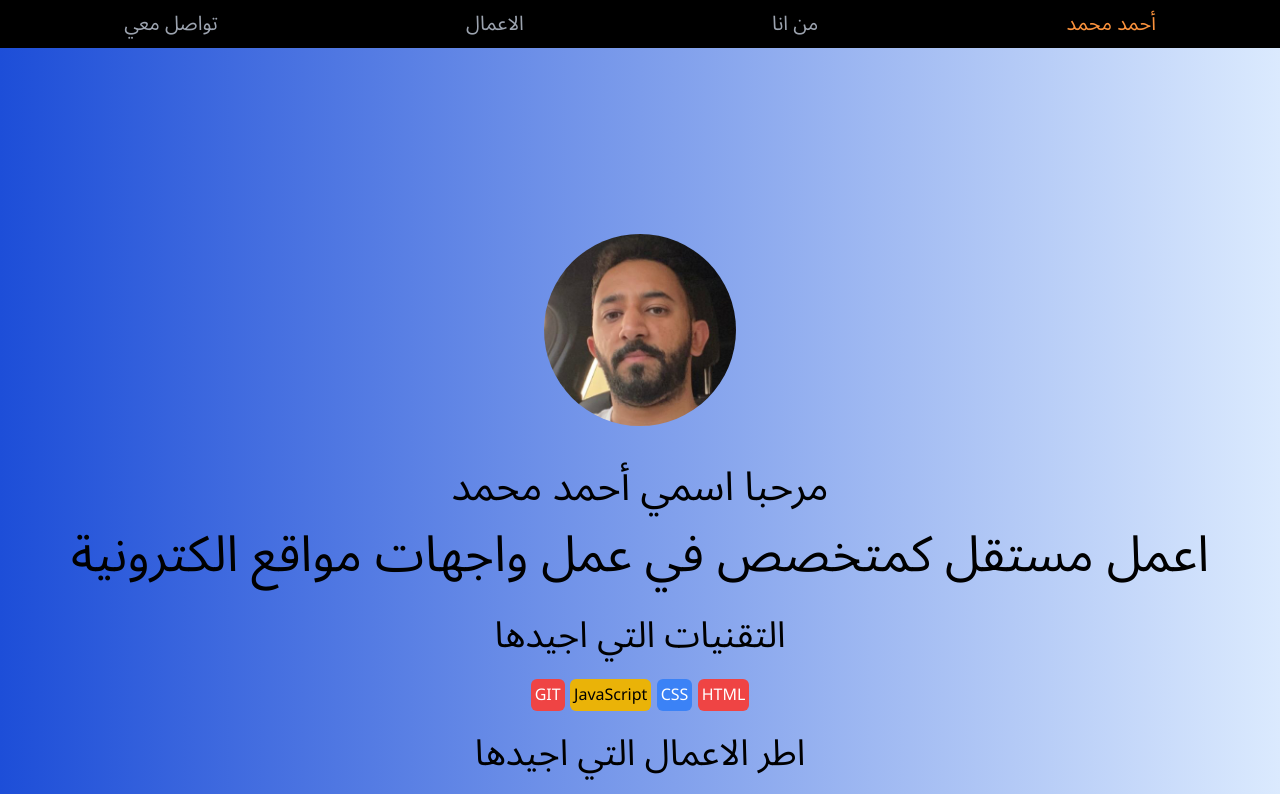
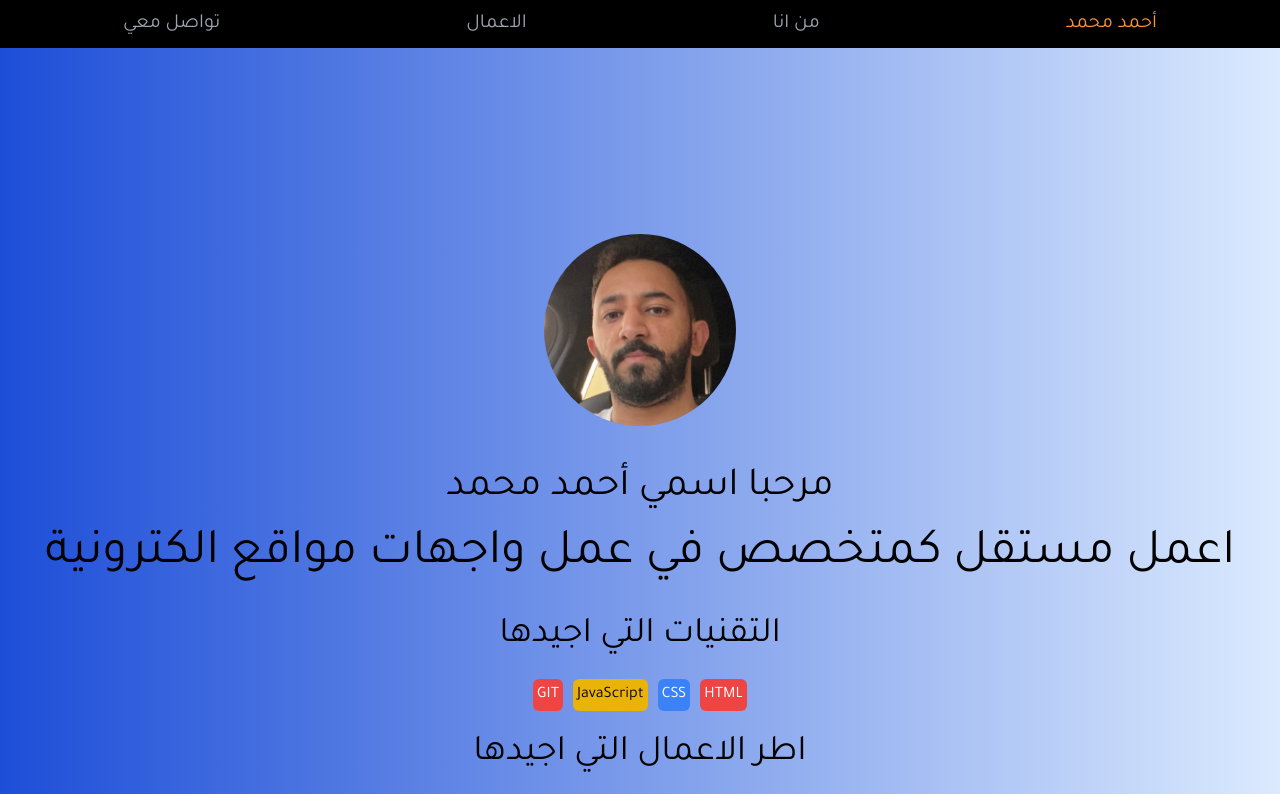
Before and after one commit to amh092/github.io, a plain HTML site: page index.html in a window 1280 px wide. Shown: the top 794 px of the page. Drawn offline with nearby package versions, Linux system fonts and the light colour scheme; a web font is replaced by a local one.

Commit message:
Update index.html

```diff
--- a/index.html
+++ b/index.html
@@ -8,13 +8,16 @@
     <style>
 @import url('https://fonts.googleapis.com/css2?family=Noto+Sans+Arabic:wght@100;200;300;400;500;600;700;800;900&display=swap');
 @import url('https://fonts.googleapis.com/css2?family=Combo&display=swap');
+
+@import url('https://fonts.googleapis.com/css2?family=Tajawal:wght@200;300;400;500;700;800;900&display=swap');
+
       html {
         scroll-behavior: smooth;
       }
 
         .ar {
-          font-family: 'Noto Sans Arabic', sans-serif;
 
+        font-family: 'Tajawal', sans-serif;
 
         }
       .eng {
```
